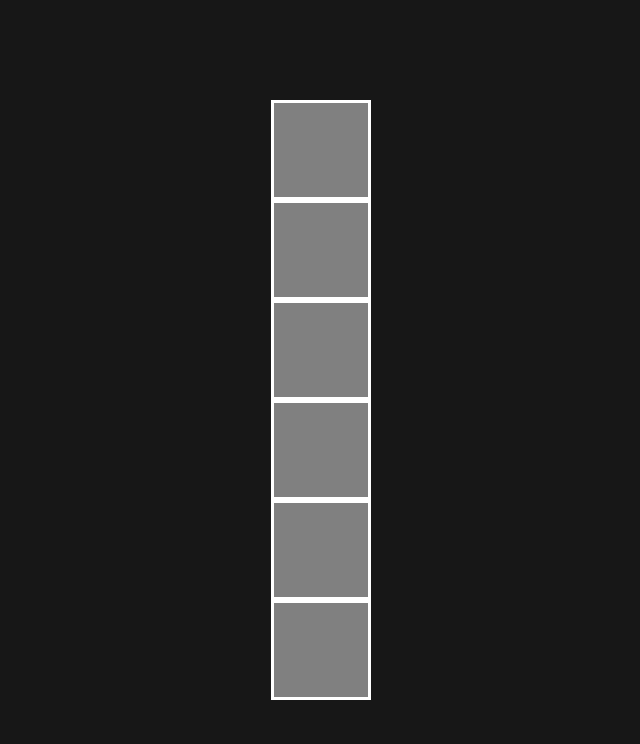
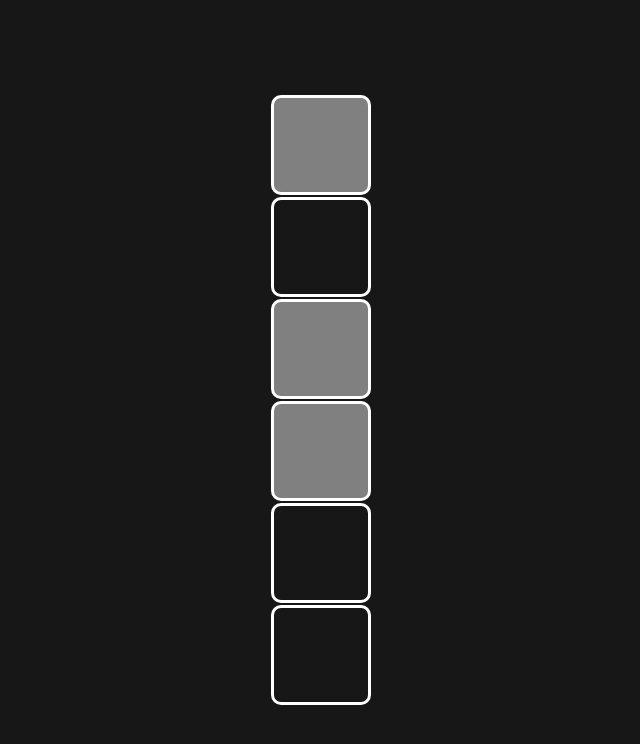
Before and after one commit to Halsik/ReactCourse, a React (Create React App) app in the folder Project_4/meme_generator/: page / in a window 1280 px wide. Shown: the top 744 px of the page, without its empty margins (319-959 px from the left). Built offline with nearby package versions, Linux system fonts and the light colour scheme; the HTML template or start-up script is replaced by a standard one; a web font is replaced by a local one.

Commit message:
boxes challange

```diff
--- a/Project_4/meme_generator/src/App.js
+++ b/Project_4/meme_generator/src/App.js
@@ -8,8 +8,7 @@ function App() {
   return (
     // Challange
     <div className='challange-container'>
-      <Challange
-      darkMode={false}/>
+      <Challange />
     </div>
 
     // MEME GENERATOR
--- /dev/null
+++ b/Project_4/meme_generator/src/challanges/Box.jsx
@@ -0,0 +1,14 @@
+import React from "react";
+import { useState } from "react";
+
+function Box(props) {
+
+    const styles = {
+        backgroundColor: props.on ? "gray" : "transparent"
+    }
+    return(
+        <div onClick={() => props.clicked(props.id)} style={styles}className="square"></div>
+    )
+}
+
+export default Box
--- a/Project_4/meme_generator/src/challanges/Challange.jsx
+++ b/Project_4/meme_generator/src/challanges/Challange.jsx
@@ -5,6 +5,7 @@ import ImageChallange from "./ImageChallange";
 import empty from './empty.png'
 import fill from './filled.png'
 import boxData from "./boxData";
+import Box from "./Box";
 
 
 function Challange(props) {
@@ -122,12 +123,21 @@ function Challange(props) {
 
         const [boxArray, setBoxArray] = useState(boxData)
 
+        const clicked = (id) => {
+            setBoxArray(prevBoxArray => {
+                return prevBoxArray.map(square => {
+                   return square.id === id ? {...square, on: !square.on} : square
+                })
+            })
 
-        const style = {
-            backgroundColor: props.darkMode ? "black" : "gray"
         }
+
         const newBoxArray = boxArray.map(square => {
-            return  <div style={style} className="square" key={square.id}></div>
+            return  <Box
+                        key={square.id}
+                        id={square.id}
+                        on={square.on}
+                        clicked={clicked}/>
         }
 
 
--- a/Project_4/meme_generator/src/challanges/challange.css
+++ b/Project_4/meme_generator/src/challanges/challange.css
@@ -22,6 +22,8 @@ h1 {
 }
 
 .square {
+    border-radius: 10px;
+    margin: 2px;
     width: 100px;
     height: 100px;
     border: 3px solid white;
```
